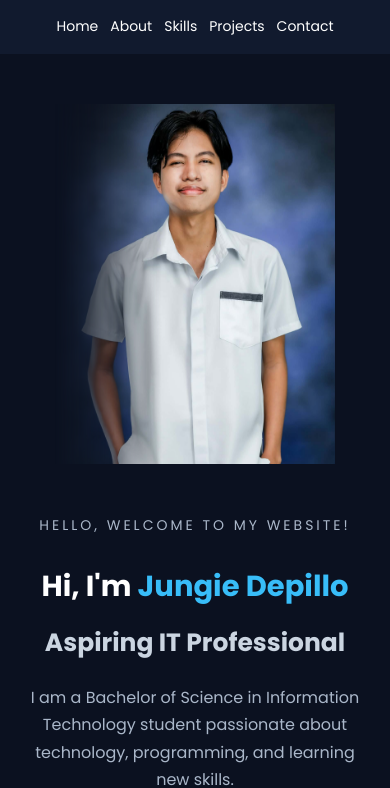
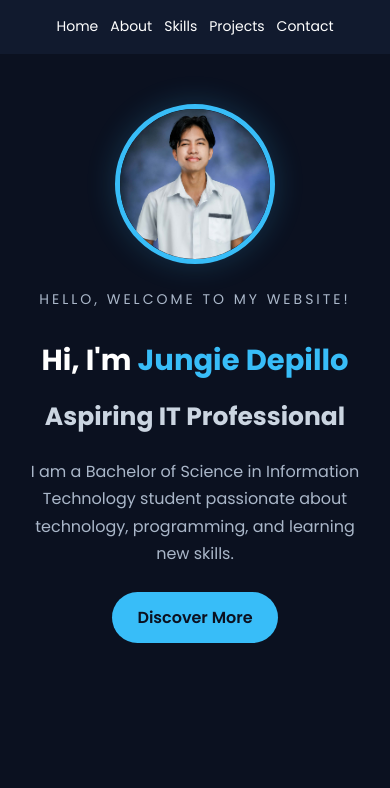
Before and after one commit to jungiedepillo-debug/Depillo-Project-1, a plain HTML site: page index.html in a window 390 px wide. Shown: the part 61-849 px from the top of the page. Drawn offline with Linux system fonts and the light colour scheme.

Commit message:
Change Profile Picture Layout

```diff
--- a/styles/style.css
+++ b/styles/style.css
@@ -65,10 +65,12 @@ header {
     display: flex;
     justify-content: space-between;
     align-items: center;
-    gap: 50px;
+    gap: clamp(24px, 4vw, 50px);
 }
 
 .home-content {
+    flex: 1;
+    min-width: 0;
     max-width: 600px;
 }
 
@@ -119,16 +121,17 @@ header {
 /* PROFILE IMAGE */
 .home-image {
     flex-shrink: 0;
-    -webkit-mask-image: linear-gradient(to right, transparent 0%, rgba(0, 0, 0, 0.25) 12%, #000 38%);
-    mask-image: linear-gradient(to right, transparent 0%, rgba(0, 0, 0, 0.25) 12%, #000 38%);
 }
 
 .home-image img {
     display: block;
-    width: 380px;
-    height: 480px;
+    width: clamp(220px, 28vw, 340px);
+    aspect-ratio: 1;
     object-fit: cover;
-    object-position: center;
+    object-position: center top;
+    border-radius: 50%;
+    border: 5px solid #38bdf8;
+    box-shadow: 0 0 30px rgba(56, 189, 248, 0.2);
 }
 
 /* GENERAL SECTIONS */
@@ -271,8 +274,7 @@ footer {
     }
 
     .home-image img {
-        width: 280px;
-        height: 360px;
+        width: clamp(160px, 40vw, 260px);
     }
 
     .skills-container {
```
